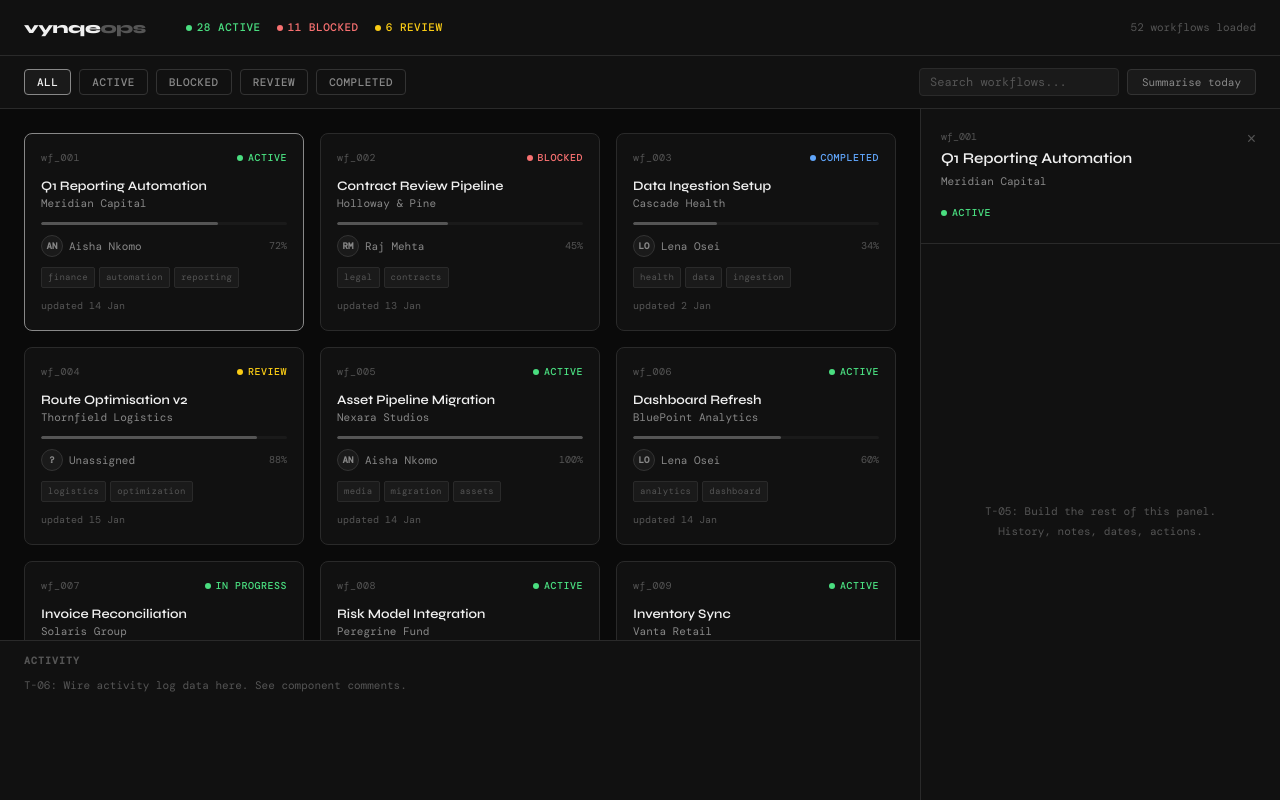
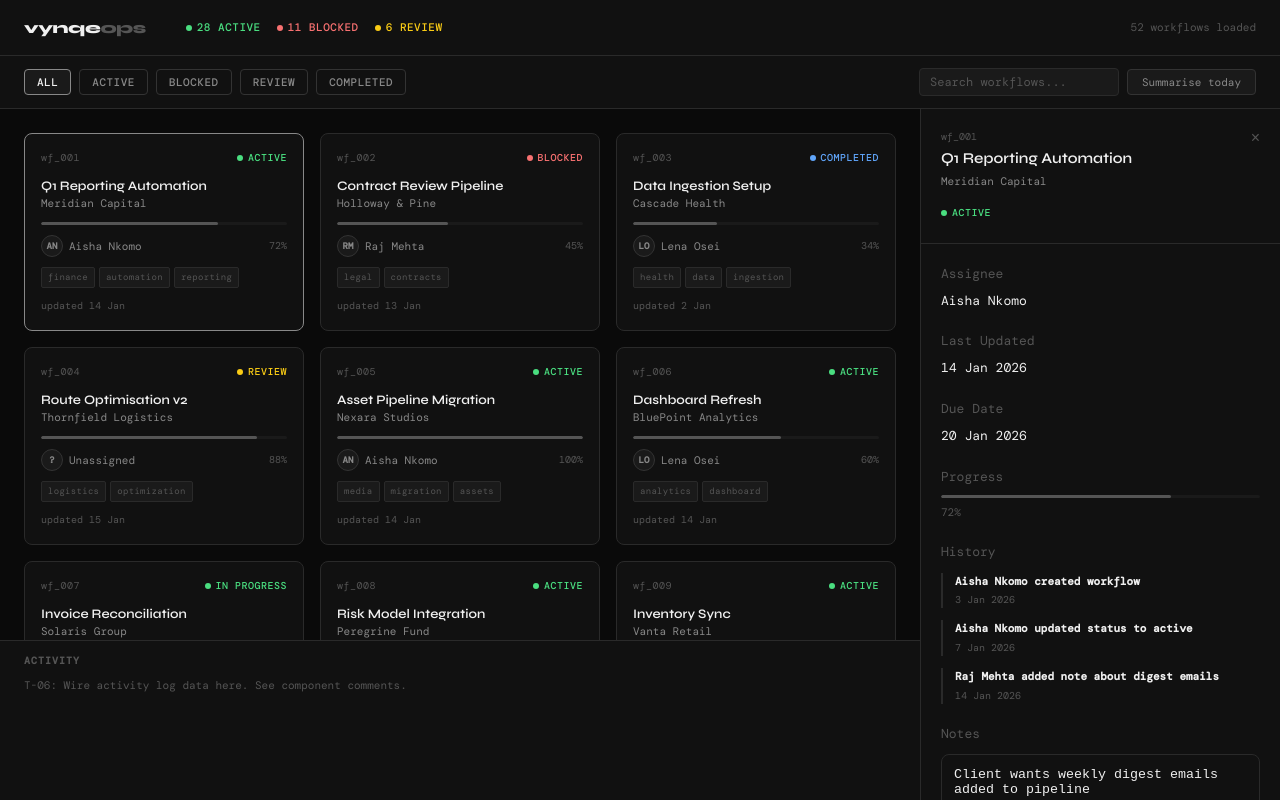
Before and after one commit to tanishapakki/vynqeops, a React (Vite) app: page / in a window 1280 px wide. Both pictures are taken after a click on the element 164 px from the left and 231 px from the top of the page. Built offline with nearby package versions, Linux system fonts and the light colour scheme; a web font is replaced by a local one.

Commit message:
t-05 task details page added

```diff
--- a/src/App.jsx
+++ b/src/App.jsx
@@ -75,7 +75,9 @@ export default function App() {
 
         return matchesFilter && matchesSearch
     })
-
+    function handleClose() {
+        setSelectedWorkflow(null)
+    }
   function handleSummarise() {
     // T-09: Mock AI summary. Wire this up.
     // Candidate can use the Anthropic API, a mocked response, or anything creative.
@@ -156,10 +158,11 @@ export default function App() {
         </div>
 
         {/* Detail panel — T-05: empty shell */}
-        <DetailPanel
-          workflow={selectedWorkflow}
-          onClose={() => setSelectedWorkflow(null)}
-        />
+          <DetailPanel
+              workflow={selectedWorkflow}
+              users={data?.users}
+              onClose={handleClose}
+          />
       </div>
 
       {/* TODO: T-08 */}
--- a/src/components/DetailPanel.jsx
+++ b/src/components/DetailPanel.jsx
@@ -1,76 +1,123 @@
-// DetailPanel.jsx
-//
-// T-05: Task detail side panel.
-//
-// This component is a SHELL. It renders the container and empty state
-// but contains no real content logic. Candidate's job:
-//   - Show workflow title, client, status (use StatusBadge — T-07)
-//   - Render status history timeline from workflow.history
-//   - Show last updated, due date, assignee
-//   - Add a notes field (read from workflow.notes, allow editing)
-//   - Panel should slide in when a card is selected
-//
-// The panel container and CSS class already exist in global.css.
-// Wire it up here.
-//
-// Inline status colour map — copy-pasted again (T-07: extract to StatusBadge)
+import React, { useState, useEffect } from 'react'
 
-import React from 'react'
-
-// TODO (T-07): replace this with <StatusBadge status={workflow.status} />
 function getStatusColour(status) {
     if (!status) return 'var(--status-unknown)'
+
     switch (status.toLowerCase()) {
-    case 'active':      return 'var(--status-active)'
-    case 'blocked':     return 'var(--status-blocked)'
-    case 'review':      return 'var(--status-review)'
-    case 'completed':   return 'var(--status-completed)'
-    case 'in progress': return 'var(--status-active)'
-    default:            return 'var(--status-unknown)'
+        case 'active':
+            return 'var(--status-active)'
+        case 'blocked':
+            return 'var(--status-blocked)'
+        case 'review':
+            return 'var(--status-review)'
+        case 'completed':
+            return 'var(--status-completed)'
+        case 'in progress':
+            return 'var(--status-active)'
+        default:
+            return 'var(--status-unknown)'
     }
 }
 
-export default function DetailPanel({ workflow, onClose }) {
-  // T-05: If no workflow is selected, show the empty state.
+function formatDate(ts) {
+    if (!ts) return '—'
+
+    try {
+        const d =
+            typeof ts === 'number'
+                ? new Date(ts * 1000)
+                : new Date(ts)
+
+        return d.toLocaleDateString('en-GB', {
+            day: 'numeric',
+            month: 'short',
+            year: 'numeric',
+        })
+    } catch {
+        return '—'
+    }
+}
+
+export default function DetailPanel({
+                                        workflow,
+                                        users,
+                                        onClose
+                                    }) {
+    const [notes, setNotes] = useState('')
+
+    useEffect(() => {
+        setNotes(workflow?.notes ?? '')
+    }, [workflow])
+
     if (!workflow) {
         return (
             <div className="detail-panel">
                 <div className="detail-panel-empty">
-          Select a workflow<br />to see details
+                    Select a workflow
+                    <br />
+                    to see details
                 </div>
             </div>
         )
     }
 
-  // TODO (T-05): Build the full detail view here.
-  // Right now it just shows the title and a placeholder.
-  // Candidate should add:
-  //   - Status badge (T-07)
-  //   - Assignee
-  //   - Due date / created date
-  //   - Progress bar
-  //   - History timeline (workflow.history)
-  //   - Notes field
-  //   - suggested_actions array (hint for T-08)
+    const colour = getStatusColour(workflow.status)
+
+    const progressVal = Math.max(
+        0,
+        Math.min(100, Number(workflow.progress) || 0)
+    )
+
+    const history = Array.isArray(workflow.history)
+        ? workflow.history
+        : []
 
     return (
         <div className="detail-panel">
-      <div style={{ padding: '20px', borderBottom: '1px solid var(--border)' }}>
-        <div style={{ display: 'flex', justifyContent: 'space-between', alignItems: 'flex-start' }}>
+            {/* HEADER */}
+            <div
+                style={{
+                    padding: '20px',
+                    borderBottom: '1px solid var(--border)',
+                }}
+            >
+                <div
+                    style={{
+                        display: 'flex',
+                        justifyContent: 'space-between',
+                        alignItems: 'flex-start',
+                    }}
+                >
                     <div>
-            <div style={{ fontSize: '10px', color: 'var(--text-muted)', marginBottom: '4px' }}>
+                        <div
+                            style={{
+                                fontSize: '10px',
+                                color: 'var(--text-muted)',
+                                marginBottom: '4px',
+                            }}
+                        >
                             {workflow.id}
                         </div>
-            <div style={{
+
+                        <div
+                            style={{
                                 fontFamily: 'var(--font-display)',
                                 fontWeight: 600,
                                 fontSize: '15px',
                                 lineHeight: 1.3,
-            }}>
-              {workflow.title}
+                            }}
+                        >
+                            {workflow.title ?? 'Untitled Workflow'}
                         </div>
-            <div style={{ fontSize: '11px', color: 'var(--text-secondary)', marginTop: '4px' }}>
-              {workflow.client_name || <span style={{ color: 'var(--text-muted)' }}>No client</span>}
+
+                        <div
+                            style={{
+                                fontSize: '11px',
+                                color: 'var(--text-secondary)',
+                                marginTop: '4px',
+                            }}
+                        >
+                            {workflow.client_name ?? 'No client'}
                         </div>
                     </div>
 
@@ -82,37 +129,192 @@ export default function DetailPanel({ workflow, onClose }) {
                             color: 'var(--text-muted)',
                             cursor: 'pointer',
                             fontSize: '16px',
-              lineHeight: 1,
-              padding: '2px 4px',
                         }}
                     >
                         ×
                     </button>
                 </div>
 
-        {/* Inline status — T-07: this is the 3rd copy of this logic */}
+                {/* STATUS */}
                 <div style={{ marginTop: '12px' }}>
-          <span className="status-label" style={{ color: getStatusColour(workflow.status) }}>
-            <span className="status-dot" style={{ background: getStatusColour(workflow.status) }} />
+          <span
+              className="status-label"
+              style={{ color: colour }}
+          >
+            <span
+                className="status-dot"
+                style={{ background: colour }}
+            />
+
               {workflow.status ?? 'unknown'}
           </span>
                 </div>
             </div>
 
-      {/* TODO (T-05): replace this placeholder with real content */}
-      <div style={{
-        flex: 1,
+            {/* CONTENT */}
+            <div
+                style={{
+                    padding: '20px',
+                    overflowY: 'auto',
                     display: 'flex',
-        alignItems: 'center',
-        justifyContent: 'center',
+                    flexDirection: 'column',
+                    gap: '20px',
+                }}
+            >
+                {/* ASSIGNEE */}
+                <div>
+                    <div className="muted">Assignee</div>
+
+                    <div style={{ marginTop: '6px' }}>
+                        {workflow.assignee?.name ?? 'Unassigned'}
+                    </div>
+                </div>
+
+                {/* DATES */}
+                <div>
+                    <div className="muted">Last Updated</div>
+
+                    <div style={{ marginTop: '6px' }}>
+                        {formatDate(workflow.updated_at)}
+                    </div>
+                </div>
+
+                <div>
+                    <div className="muted">Due Date</div>
+
+                    <div style={{ marginTop: '6px' }}>
+                        {formatDate(workflow.due_date)}
+                    </div>
+                </div>
+
+                {/* PROGRESS */}
+                <div>
+                    <div className="muted">Progress</div>
+
+                    <div
+                        className="progress-bar-wrap"
+                        style={{ marginTop: '8px' }}
+                    >
+                        <div
+                            className="progress-bar-fill"
+                            style={{
+                                width: `${progressVal}%`,
+                            }}
+                        />
+                    </div>
+
+                    <div
+                        style={{
+                            marginTop: '6px',
+                            fontSize: '11px',
                             color: 'var(--text-muted)',
+                        }}
+                    >
+                        {progressVal}%
+                    </div>
+                </div>
+
+                {/* HISTORY */}
+                <div>
+                    <div className="muted">History</div>
+
+                    <div
+                        style={{
+                            marginTop: '10px',
+                            display: 'flex',
+                            flexDirection: 'column',
+                            gap: '12px',
+                        }}
+                    >
+                        {history.length === 0 ? (
+                            <div style={{ color: 'var(--text-muted)' }}>
+                                No history available
+                            </div>
+                        ) : (
+                            history.map((item, idx) => (
+                                <div
+                                    key={idx}
+                                    style={{
+                                        borderLeft: '2px solid var(--border)',
+                                        paddingLeft: '12px',
+                                    }}
+                                >
+                                    <div
+                                        style={{
                                             fontSize: '11px',
-        padding: '24px',
-        textAlign: 'center',
-        lineHeight: 1.8,
-      }}>
-        T-05: Build the rest of this panel.<br />
-        History, notes, dates, actions.
+                                            fontWeight: 600,
+                                        }}
+                                    >
+                                        {users?.[item.user]?.name ?? item.user} {item.action}
+                                    </div>
+
+                                    <div
+                                        style={{
+                                            fontSize: '10px',
+                                            color: 'var(--text-muted)',
+                                            marginTop: '2px',
+                                        }}
+                                    >
+                                        {formatDate(item.timestamp)}
+                                    </div>
+                                </div>
+                            ))
+                        )}
+                    </div>
+                </div>
+
+                {/* NOTES */}
+                <div>
+                    <div className="muted">Notes</div>
+
+                    <textarea
+                        value={notes}
+                        onChange={e => setNotes(e.target.value)}
+                        placeholder="Add notes..."
+                        style={{
+                            width: '100%',
+                            minHeight: '120px',
+                            marginTop: '10px',
+                            background: 'var(--surface-2)',
+                            border: '1px solid var(--border)',
+                            color: 'var(--text-primary)',
+                            padding: '12px',
+                            borderRadius: '8px',
+                            resize: 'vertical',
+                        }}
+                    />
+                </div>
+
+                {/* SUGGESTED ACTIONS */}
+                <div>
+                    <div className="muted">Suggested Actions</div>
+
+                    <div
+                        style={{
+                            marginTop: '10px',
+                            display: 'flex',
+                            flexWrap: 'wrap',
+                            gap: '8px',
+                        }}
+                    >
+                        {(workflow.suggested_actions ?? []).map(action => (
+                            <button
+                                key={action}
+                                style={{
+                                    padding: '6px 10px',
+                                    borderRadius: '999px',
+                                    border: '1px solid var(--border)',
+                                    background: 'var(--surface-2)',
+                                    color: 'var(--text-primary)',
+                                    fontSize: '10px',
+                                    cursor: 'pointer',
+                                }}
+                            >
+                                {action}
+                            </button>
+                        ))}
+                    </div>
+                </div>
             </div>
         </div>
     )
```
Lines whose indentation alone changed are shown as unchanged.
